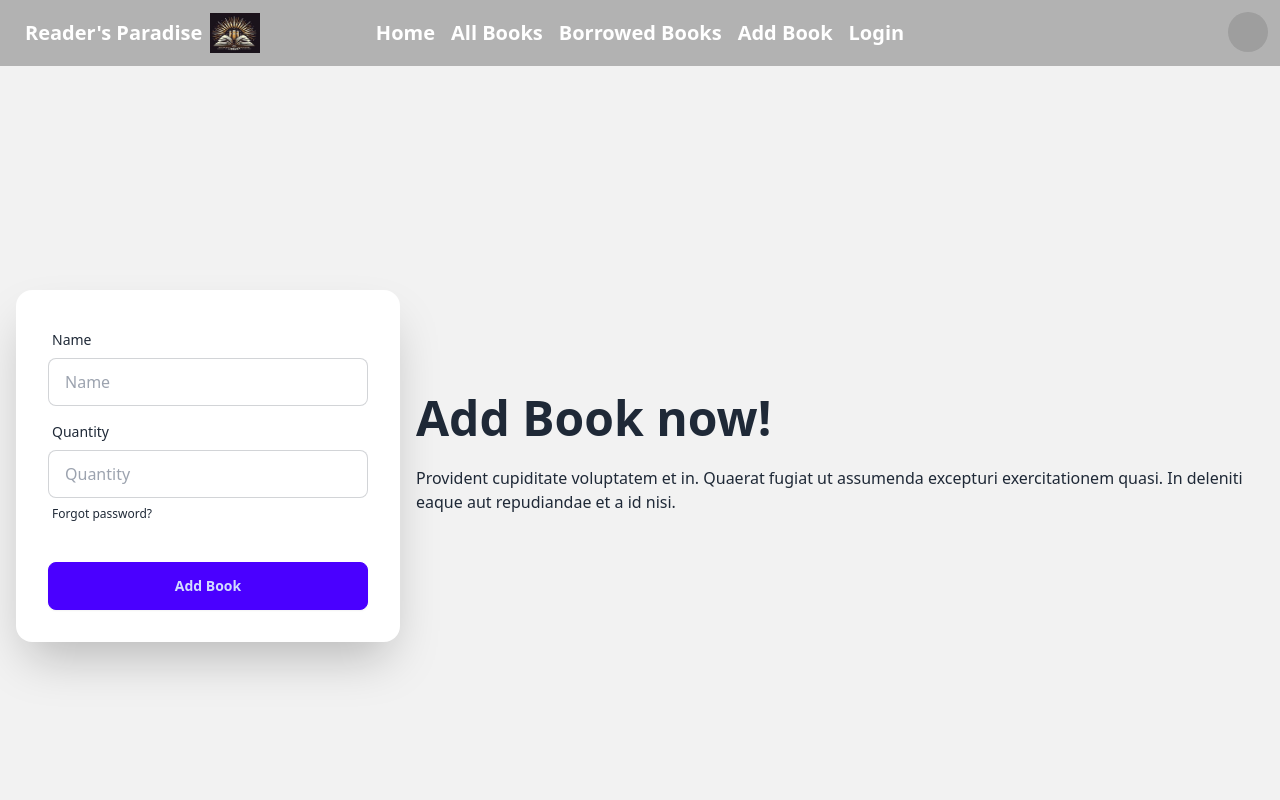
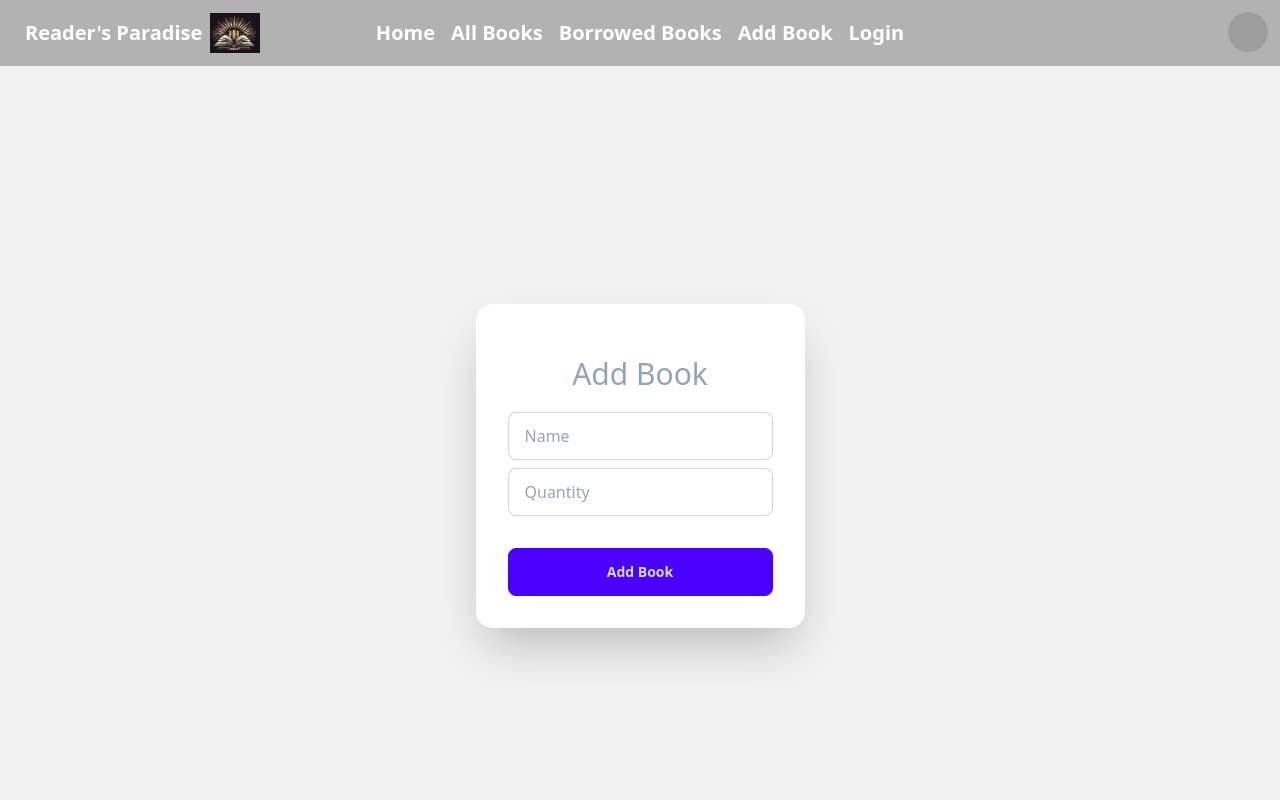
Before and after one commit to jhraju1122/readers-paradise-client, a React (Vite) app: page /addbooks in a window 1280 px wide. Shown: the top 800 px of the page. Built offline with nearby package versions, Linux system fonts and the light colour scheme; grey boxes are pictures that could not be loaded.

Commit message:
added error page

```diff
--- /dev/null
+++ b/src/Errorpage/ErrorPage.jsx
@@ -0,0 +1,15 @@
+ import { Link } from 'react-router-dom';
+
+const ErrorPage = () => {
+    return (
+        <div className='text-center mt-[30%]'>
+        <h2>Oops!! SORRY  Raju mama!</h2>
+       <div >
+       <img className='m-auto'  src="https://i.ibb.co.com/pnGjyJx/error-pic.gif" alt="" />
+       </div>
+       <Link to="/">Go back to Home</Link>
+      </div>
+    );
+};
+
+export default ErrorPage;
--- a/src/Routes/Routes.jsx
+++ b/src/Routes/Routes.jsx
@@ -6,11 +6,13 @@ import Home from "../pages/Home/Home/Home";
 import AddBooks from "../pages/Shared/AddBooks/AddBooks";
 import Login from "../pages/Shared/Login/Login";
 import Register from "../pages/Shared/Register/Register";
+import ErrorPage from "../Errorpage/ErrorPage";
 
 export const router = createBrowserRouter([
     {
       path: "/",
       element: <Main></Main> ,
+      errorElement: <ErrorPage></ErrorPage>,
       children:[
         {
             path: '/',
--- a/src/pages/Shared/AddBooks/AddBooks.jsx
+++ b/src/pages/Shared/AddBooks/AddBooks.jsx
@@ -4,38 +4,22 @@ import { Link } from "react-router-dom";
 const AddBooks = () => {
     const handleAddBook = event =>{
         event.preventDefault();
-        const form = event.target;
-        const Name = form.name.value;
-        const Quantity = form.number.value;
-        console.log(Name, Quantity)
+
     }
+
     return (
         <div className="hero bg-base-200 min-h-screen">
         <div className="hero-content flex-col lg:flex-row-reverse">
-          <div className="text-center lg:text-left">
-            <h1 className="text-5xl font-bold">Add Book now!</h1>
-            <p className="py-6">
-              Provident cupiditate voluptatem et in. Quaerat fugiat ut assumenda excepturi exercitationem
-              quasi. In deleniti eaque aut repudiandae et a id nisi.
-            </p>
-          </div>
+
           <div className="card bg-base-100 w-full max-w-sm shrink-0 shadow-2xl">
 
             <form className="card-body">
               <div className="form-control">
-                <label className="label">
-                  <span className="label-text">Name</span>
-                </label>
+               <h1 className="text-3xl text-slate-400 text-center mt-5 mb-5">Add Book</h1>
                 <input type="text" placeholder="Name" name="name" className="input input-bordered" required />
               </div>
               <div className="form-control">
-                <label className="label">
-                  <span className="label-text">Quantity</span>
-                </label>
                 <input type="number" placeholder="Quantity" name="Number" className="input input-bordered" required />
-                <label className="label">
-                  <a href="#" className="label-text-alt link link-hover">Forgot password?</a>
-                </label>
               </div>
               <div className="form-control mt-6">
                 <Link className="btn btn-primary" type="submit">Add Book</Link>
```
